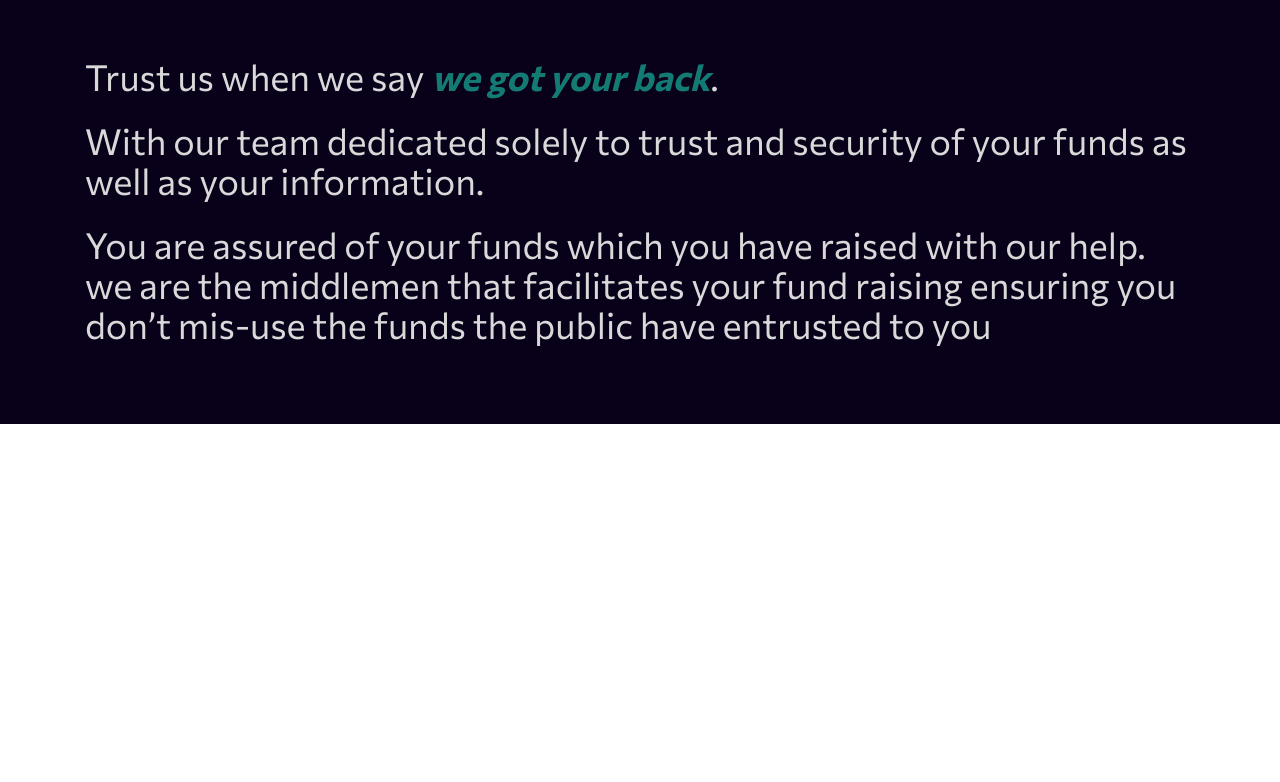
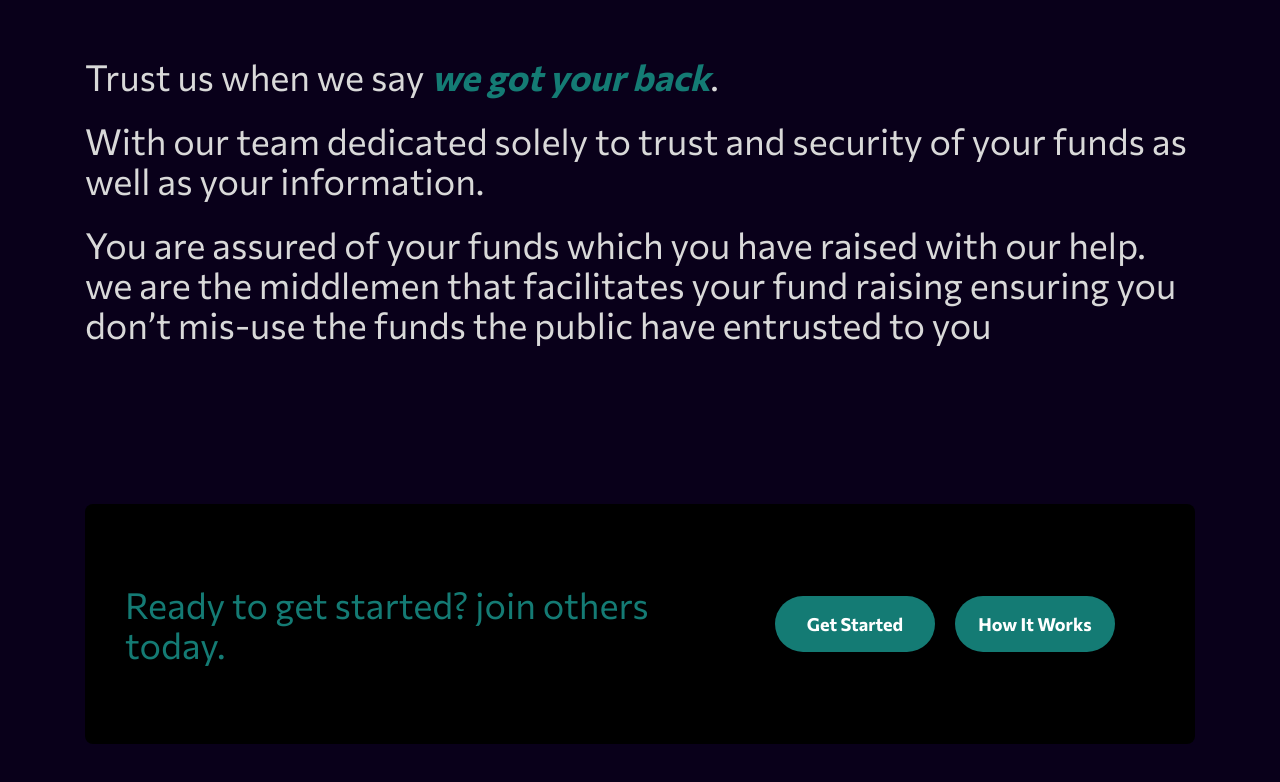
Before and after one commit to Headbwoi/crowdo-app, a React (Vite) app in the folder frontend/: page / in a window 1280 px wide. Shown: the part 1324-2106 px from the top of the page. Before the commit the page ends 1748 px from the top, so only its background shows below. Built offline with nearby package versions, Linux system fonts and the light colour scheme.

Commit message:
startnow

```diff
--- a/frontend/src/App.tsx
+++ b/frontend/src/App.tsx
@@ -3,6 +3,7 @@ import {
   GettingStarted,
   HeroSection,
   SecurityTrust,
+  StartNow,
 } from "./components/HomePage"
 
 function App() {
@@ -16,6 +17,7 @@ function App() {
 
       <GettingStarted />
       <SecurityTrust />
+      <StartNow />
     </>
   )
 }
--- /dev/null
+++ b/frontend/src/components/HomePage/StartNow.tsx
@@ -0,0 +1,21 @@
+import Button from "../Button/Button"
+
+function StartNow() {
+  return (
+    <section className="container px-5 md:px-0 py-20">
+      <div className="bg-black px-5 md:px-10 py-10 md:py-20 rounded-lg flex items-center justify-between flex-col md:flex-row gap-14">
+        <div className="">
+          <p className="text-darkCyan text-2xl md:text-4xl text-center md:text-start">
+            Ready to get started? join others today.
+          </p>
+        </div>
+        <div className="flex items-center gap-5 px-10">
+          <Button name="Get Started" />
+          <Button name="How It Works" />
+        </div>
+      </div>
+    </section>
+  )
+}
+
+export default StartNow
--- a/frontend/src/components/HomePage/index.ts
+++ b/frontend/src/components/HomePage/index.ts
@@ -1,3 +1,4 @@
 export { default as HeroSection } from "./HeroSection"
 export { default as GettingStarted } from "./GettingStarted"
 export { default as SecurityTrust } from "./SecurityTrust"
+export { default as StartNow } from "./StartNow"
```
